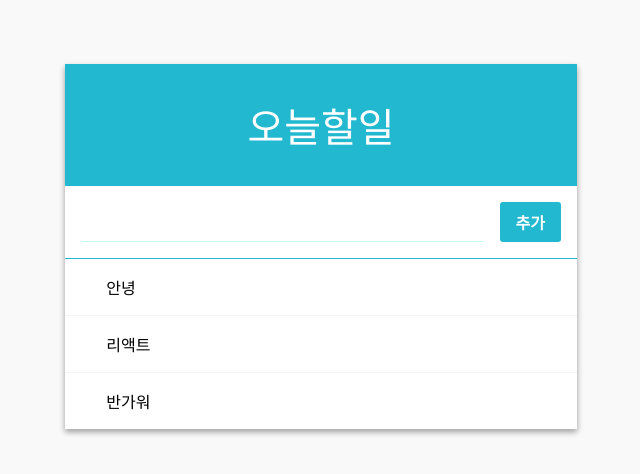
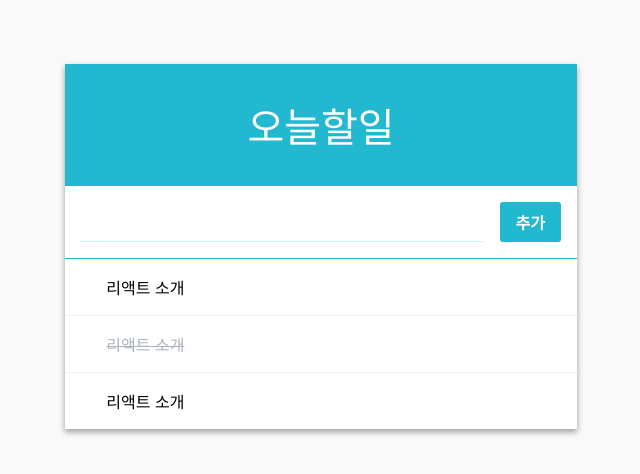
Before and after one commit to yatyat2/TodoList, a React (Create React App) app: page / in a window 1280 px wide. Shown: the top 474 px of the page, without its empty margins (319-959 px from the left). Built offline with nearby package versions, Linux system fonts and the light colour scheme.

Commit message:
TodoItemList에서 컴포넌트 배열로 렌더링구현

```diff
--- a/src/App.js
+++ b/src/App.js
@@ -40,7 +40,7 @@
   };
 
   render() {
-    const { input } = this.state;
+    const { input,todos} = this.state;
     const { handleChange, handleCreate, handleKeyPress } = this;
 
     return (
@@ -54,7 +54,7 @@
           />
         }
       >
-        <TodoItemList />
+        <TodoItemList todos={todos}/>
       </TodoListTemplate>
     );
   }
--- a/src/components/TodoItemList.js
+++ b/src/components/TodoItemList.js
@@ -1,18 +1,27 @@
 import React, { Component } from "react";
-import TodoItem from './TodoItem'
+import TodoItem from "./TodoItem";
 
 class TodoItemList extends Component {
   render() {
     const { todos, onToggle, onRemeve } = this.props;
 
+    const todoList = todos.map(({ id, text, checked }) => (
+      <TodoItem
+        id={id}
+        text={text}
+        checked={checked}
+        onToggle={onToggle}
+        onRemeve={onRemeve}
+        key={id}
+      />
+    ));
+
     return (
-        <div>
-            <TodoItem text="안녕"/>
-            <TodoItem text="리액트"/>
-            <TodoItem text="반가워"/>
-        </div>
-    )
+      <div>
+        {todoList}
+      </div>
+    );
   }
 }
 
-export default TodoItemList
+export default TodoItemList;
```
